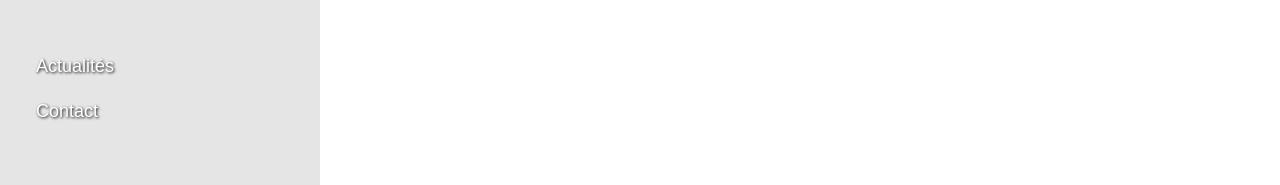
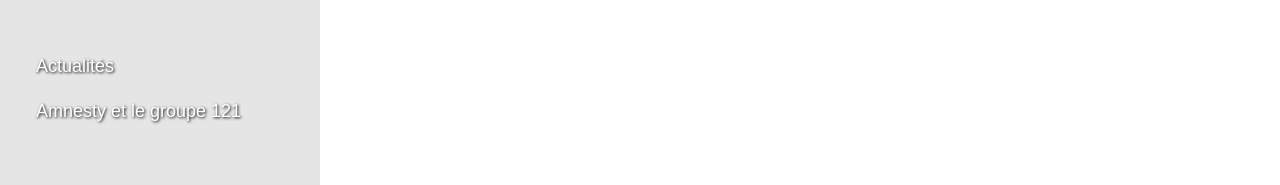
Before and after one commit to Amnesty121/SiteAmnesty121-dev, a Jekyll site: the page built from _posts/2022-01-06-cine_debat_table_ronde.md, in a window 1280 px wide. Shown: the part 712-897 px from the top of the page. Built offline with Jekyll 4.4.1, drawn with Linux system fonts in a browser that asks for light colours; nearby versions of some CDN libraries.

Commit message:
corrections et maj de la couverture

```diff
--- a/_data/navigation.yml
+++ b/_data/navigation.yml
@@ -1,4 +1,4 @@
 - title: Actualités
   url: /
-- title: Contact
-  url: /Contact
+- title: Amnesty et le groupe 121
+  url: /About
--- a/_layouts/default.html
+++ b/_layouts/default.html
@@ -4,7 +4,7 @@
 
   <body>
     <div id="layout" class="pure-g">
-      {% assign cover = site.cover | default: "https://amnesty121.github.io/SiteAmenesty121/cover.jpg" %}
+      {% assign cover = site.cover | default: "https://amnesty121.github.io/SiteAmenesty121/cover.png" %}
       {% if page.cover %}
         {% assign cover = page.cover %}
       {% endif %}
--- a/_posts/2022-01-06-cine_debat_table_ronde.md
+++ b/_posts/2022-01-06-cine_debat_table_ronde.md
@@ -4,4 +4,4 @@
 tag: "Evénements à venir"
 ---
 
-![Affiche]({{site.url}}/SiteAmenesty121/assets/1.PNG)
+![Affiche]({{site.url}}/SiteAmenesty121/assets/images/1.PNG)
```
Also changed, not shown: About/index.md (renamed from Contact/index.md), cover.jpg (deleted), cover.png (added).
